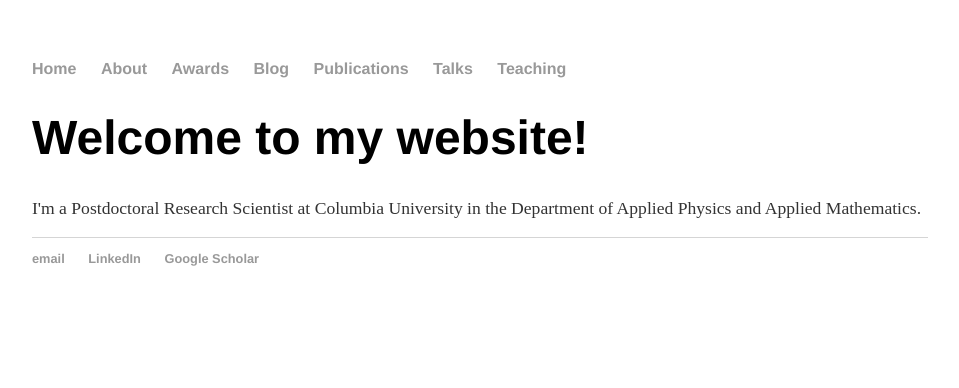
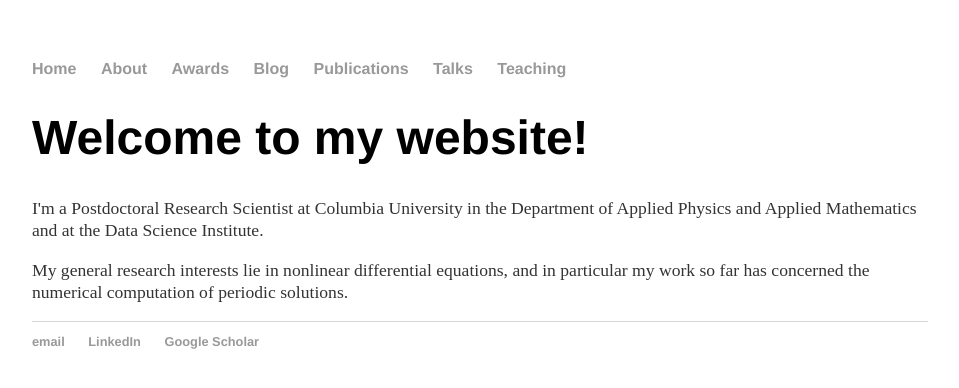
Before and after one commit to Hadrien-Montanelli/Hadrien-Montanelli.github.io, a Jekyll site: the page built from index.html, in a window 1280 px wide. Shown: the top 388 px of the page, without its empty margins (160-1119 px from the left). Built offline with Jekyll 4.4.1, drawn with Linux system fonts in a browser that asks for light colours.

Commit message:
Update index.html

```diff
--- a/index.html
+++ b/index.html
@@ -4,6 +4,6 @@ title: Hadrien Montanelli
 ---
 <div class="blurb">
 	<h1>Welcome to my website!</h1>
-	<p>I'm a Postdoctoral Research Scientist at Columbia University in the Department of Applied Physics and Applied Mathematics.
-        <!-- <a href="/about">Read more about my life...</a></p> -->
+	<p>I'm a Postdoctoral Research Scientist at Columbia University in the Department of Applied Physics and Applied Mathematics and at the Data Science Institute.
+        <p>My general research interests lie in nonlinear differential equations, and in particular my work so far has concerned the numerical computation of periodic solutions.<p>
 </div><!-- /.blurb -->
```
